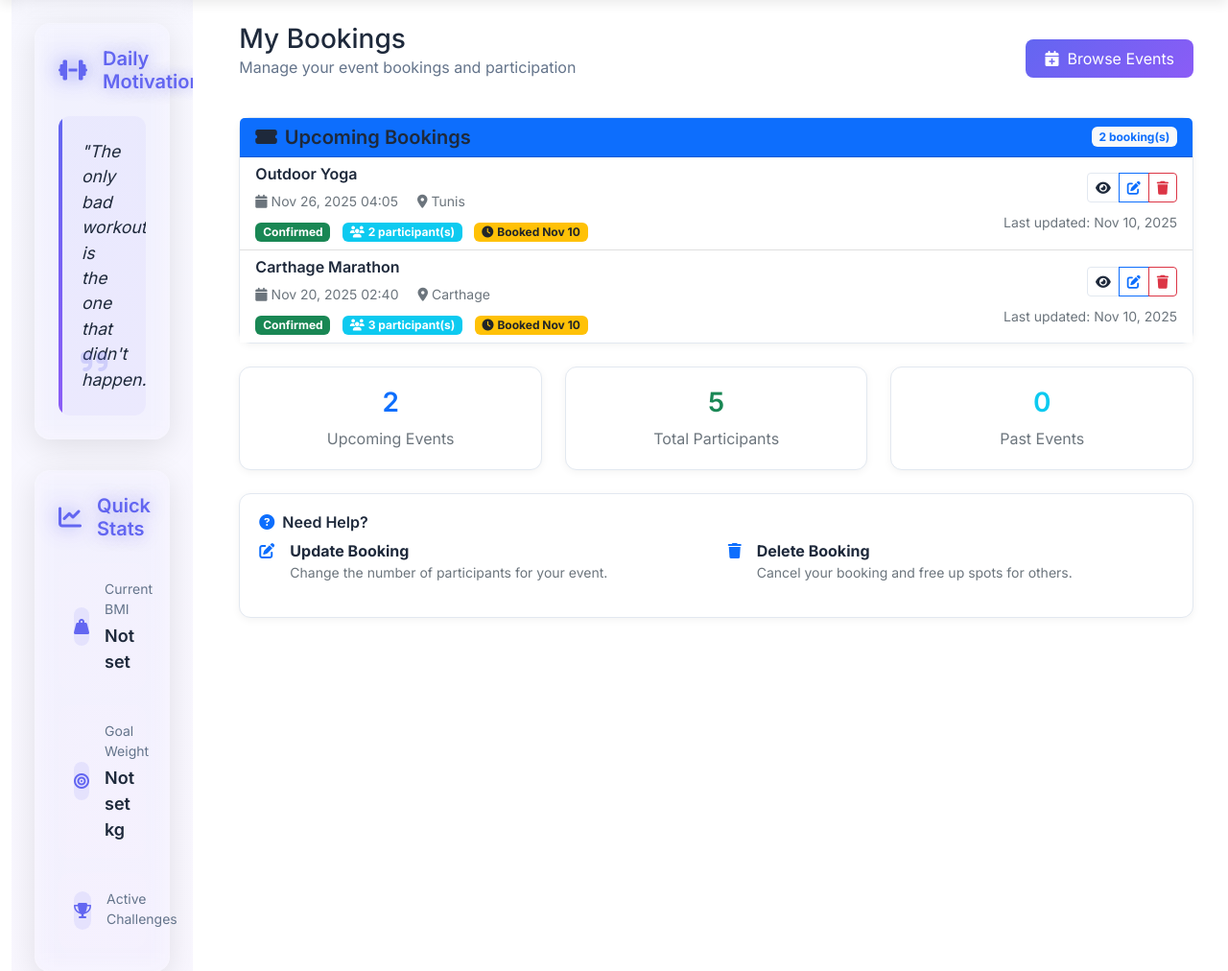
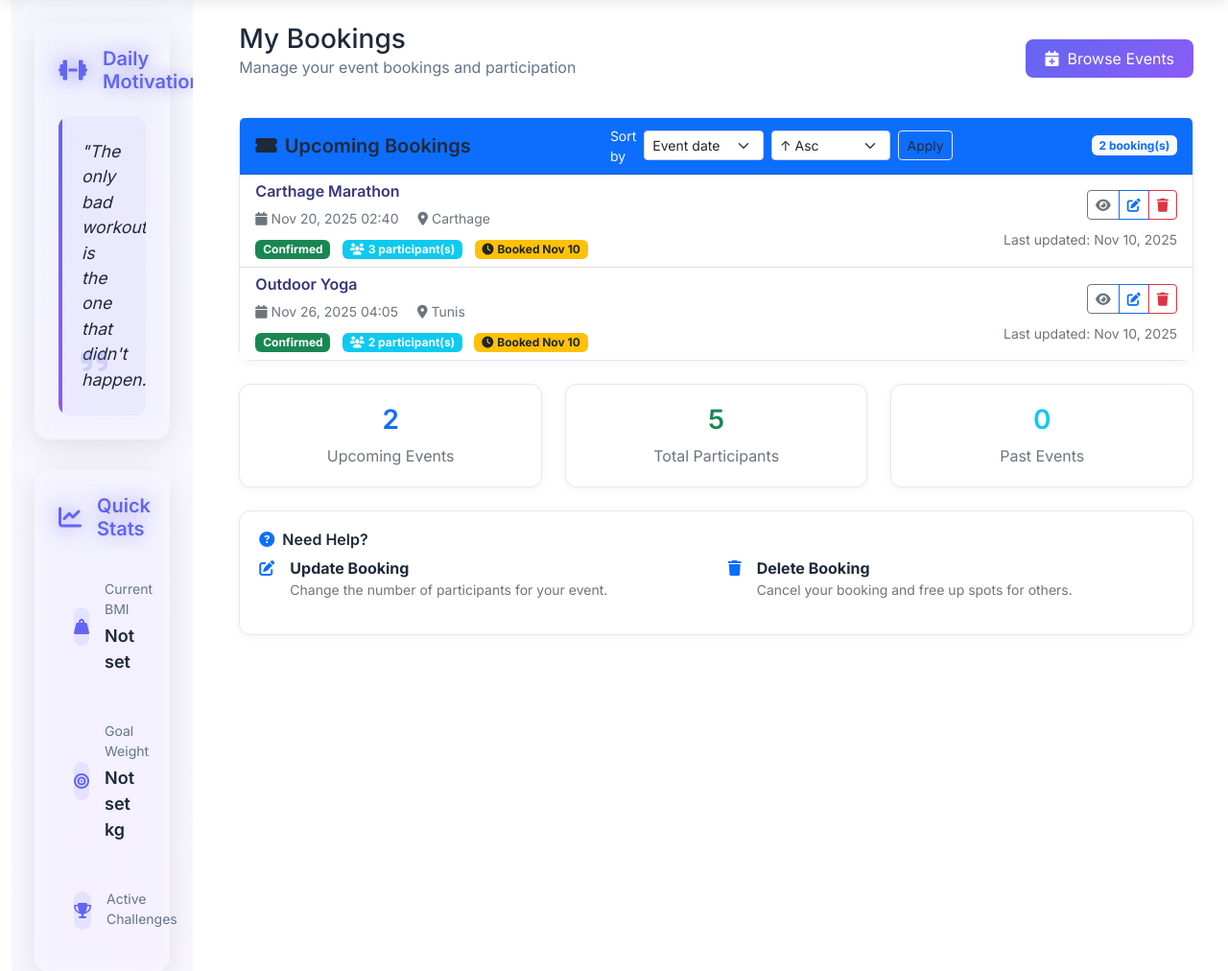
Before and after one commit to aladi04/FitnessProject, a Django app: page /events/bookings/ in a window 1280 px wide. Shown: the part 64-1076 px from the top of the page at 96% size. Run offline with Django 5.2, Linux system fonts and the light colour scheme; a user stored in the database is signed in; data comes from the database, SQL or seed files in the repository; both versions use the stored data as it was after the commit.

Commit message:
finish sort

```diff
--- a/events/views.py
+++ b/events/views.py
@@ -2,14 +2,24 @@ from django.shortcuts import render, get_object_or_404, redirect
 from django.contrib.auth.decorators import login_required
 from django.contrib import messages
 from django.utils import timezone
-from django.db.models import Q
+from django.db.models import Q,Sum, F
+from django.db.models.functions import Coalesce
 from .models import Event, Booking
 from .forms import EventSearchForm, BookingForm, BookingUpdateForm
 
 def event_list(request):
+    # .filter() to get only UPCOMING events but we can use .all() instead to fetch all events
     events = Event.objects.filter(date__gte=timezone.now())
+
+    # annotate total booked and available seats so we can order by `available`
+    events = events.annotate(
+        total_booked=Coalesce(Sum('bookings__participants'), 0)
+    ).annotate(
+        available=F('capacity') - F('total_booked')
+    )
+
+    # search form handling
     form = EventSearchForm(request.GET or None)
-
     if form.is_valid():
         search = form.cleaned_data.get('search')
         location = form.cleaned_data.get('location')
@@ -19,17 +29,44 @@ def event_list(request):
                 Q(title__icontains=search) |
                 Q(description__icontains=search)
             )
-
         if location:
             events = events.filter(location__icontains=location)
+
+    # --- Sorting support ---
+    # whitelist of allowed sort fields (map friendly name -> model/annotated field)
+    allowed_sorts = {
+        'date': 'date',
+        'title': 'title',
+        'location': 'location',
+        'capacity': 'capacity',
+        'created': 'created_at',
+        'available': 'available',   # annotated field
+    }
+
+    sort = request.GET.get('sort', 'date')
+    direction = request.GET.get('dir', 'asc')  # 'asc' or 'desc'
+
+    sort_field = allowed_sorts.get(sort, 'date')  # fallback to date
+    if direction == 'desc':
+        order_by = f'-{sort_field}'
+    else:
+        order_by = sort_field
+
+    events = events.order_by(order_by)
 
     context = {
         'events': events,
         'form': form,
         'search_query': request.GET.get('search', ''),
         'location_query': request.GET.get('location', ''),
+        'current_sort': sort,
+        'current_dir': direction,
+        'allowed_sorts': allowed_sorts,  # helpful for template
     }
     return render(request, 'events/event_list.html', context)
+
+
+
 
 @login_required
 def event_detail(request, pk):
@@ -74,13 +111,33 @@ def event_detail(request, pk):
 def booking_history(request):
     bookings = Booking.objects.filter(user=request.user).select_related('event')
 
-    # Separate upcoming and past bookings
-    upcoming_bookings = bookings.filter(event__date__gte=timezone.now())
-    past_bookings = bookings.filter(event__date__lt=timezone.now())
+    # Sorting for bookings: whitelist
+    allowed_bsorts = {
+        'booked_at': 'booked_at',
+        'updated_at': 'updated_at',
+        'participants': 'participants',
+        'event_date': 'event__date',
+        'event_title': 'event__title',
+    }
+    sort = request.GET.get('sort', 'event_date')
+    direction = request.GET.get('dir', 'asc')
+
+    sort_field = allowed_bsorts.get(sort, 'event__date')
+    if direction == 'desc':
+        order_by = f'-{sort_field}'
+    else:
+        order_by = sort_field
+
+    # Separate upcoming and past bookings and apply ordering
+    upcoming_bookings = bookings.filter(event__date__gte=timezone.now()).order_by(order_by)
+    past_bookings = bookings.filter(event__date__lt=timezone.now()).order_by(order_by)
 
     context = {
         'upcoming_bookings': upcoming_bookings,
         'past_bookings': past_bookings,
+        'current_sort': sort,
+        'current_dir': direction,
+        'allowed_bsorts': allowed_bsorts,
     }
     return render(request, 'events/booking_history.html', context)
 
--- a/templates/events/booking_history.html
+++ b/templates/events/booking_history.html
@@ -18,6 +18,8 @@
         </div>
     </div>
 
+
+
     <!-- Upcoming Bookings -->
     {% if upcoming_bookings %}
     <div class="card mb-4">
@@ -25,6 +27,25 @@
             <h5 class="mb-0">
                 <i class="fas fa-ticket-alt me-2"></i>Upcoming Bookings
             </h5>
+            <div class="d-flex align-items-center gap-3">
+                <form method="get" class="d-flex align-items-center">
+                    <label class="me-2 small text-light">Sort by</label>
+                    <select name="sort" class="form-select form-select-sm me-2">
+                        <option value="event_date" {% if current_sort == 'event_date' %}selected{% endif %}>Event date</option>
+                        <option value="event_title" {% if current_sort == 'event_title' %}selected{% endif %}>Event title</option>
+                        <option value="booked_at" {% if current_sort == 'booked_at' %}selected{% endif %}>Booking date</option>
+                        <option value="participants" {% if current_sort == 'participants' %}selected{% endif %}>Participants</option>
+                        <option value="updated_at" {% if current_sort == 'updated_at' %}selected{% endif %}>Last updated</option>
+                    </select>
+
+                    <select name="dir" class="form-select form-select-sm me-2">
+                        <option value="asc" {% if current_dir == 'asc' %}selected{% endif %}>↑ Asc</option>
+                        <option value="desc" {% if current_dir == 'desc' %}selected{% endif %}>↓ Desc</option>
+                    </select>
+
+                    <button type="submit" class="btn btn-outline-fitmate btn-sm">Apply</button>
+                </form>
+            </div>
             <span class="badge bg-light text-primary">{{ upcoming_bookings|length }} booking(s)</span>
         </div>
         <div class="card-body p-0">
@@ -33,7 +54,7 @@
                 <div class="list-group-item">
                     <div class="row align-items-center">
                         <div class="col-md-7">
-                            <h6 class="mb-2">{{ booking.event.title }}</h6>
+                            <h6 class="mb-2" style="color:#36377c;">{{ booking.event.title }}</h6>
                             <div class="text-muted small mb-2">
                                 <i class="fas fa-calendar me-1"></i>{{ booking.event.date|date:"M d, Y H:i" }}
                                 <i class="fas fa-map-marker-alt ms-3 me-1"></i>{{ booking.event.location }}
@@ -50,7 +71,7 @@
                         </div>
                         <div class="col-md-5 text-end">
                             <div class="btn-group" role="group">
-                                <a href="{% url 'event-detail' booking.event.pk %}" class="btn btn-outline-fitmate btn-sm"
+                                <a href="{% url 'event-detail' booking.event.pk %}" class="btn btn-outline-secondary btn-sm"
                                    data-bs-toggle="tooltip" title="View Event Details">
                                     <i class="fas fa-eye"></i>
                                 </a>
```
Also changed, not shown: templates/events/event_list.html (+24 -4 lines), db.sqlite3.
